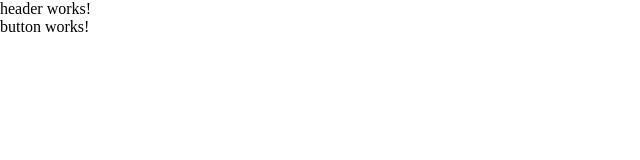
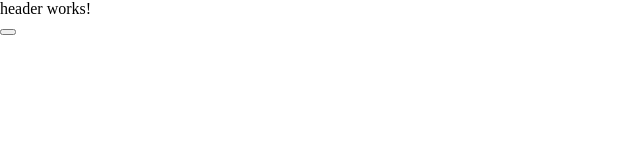
Before and after one commit to alparadox/cat-energy, an Angular app: page / in a window 1280 px wide. Shown: the top 160 px of the page, without its empty margins (0-640 px from the left). Built offline with nearby package versions, Linux system fonts and the light colour scheme.

Commit message:
создана отедльная папка для стилей

```diff
--- a/src/app/button/button.component.css
+++ b/src/app/button/button.component.css
@@ -1 +1 @@
-@import url(src/assets/variables.scss);
+@import "../../assets/styles/variables.scss";
--- a/src/app/button/button.component.html
+++ b/src/app/button/button.component.html
@@ -1 +1 @@
-<p>button works!</p>
+<button type="button"></button>
```
Also changed, not shown: src/assets/images/logo-desktop.svg (added), src/assets/styles/variables.scss (renamed from src/assets/variables.scss).
